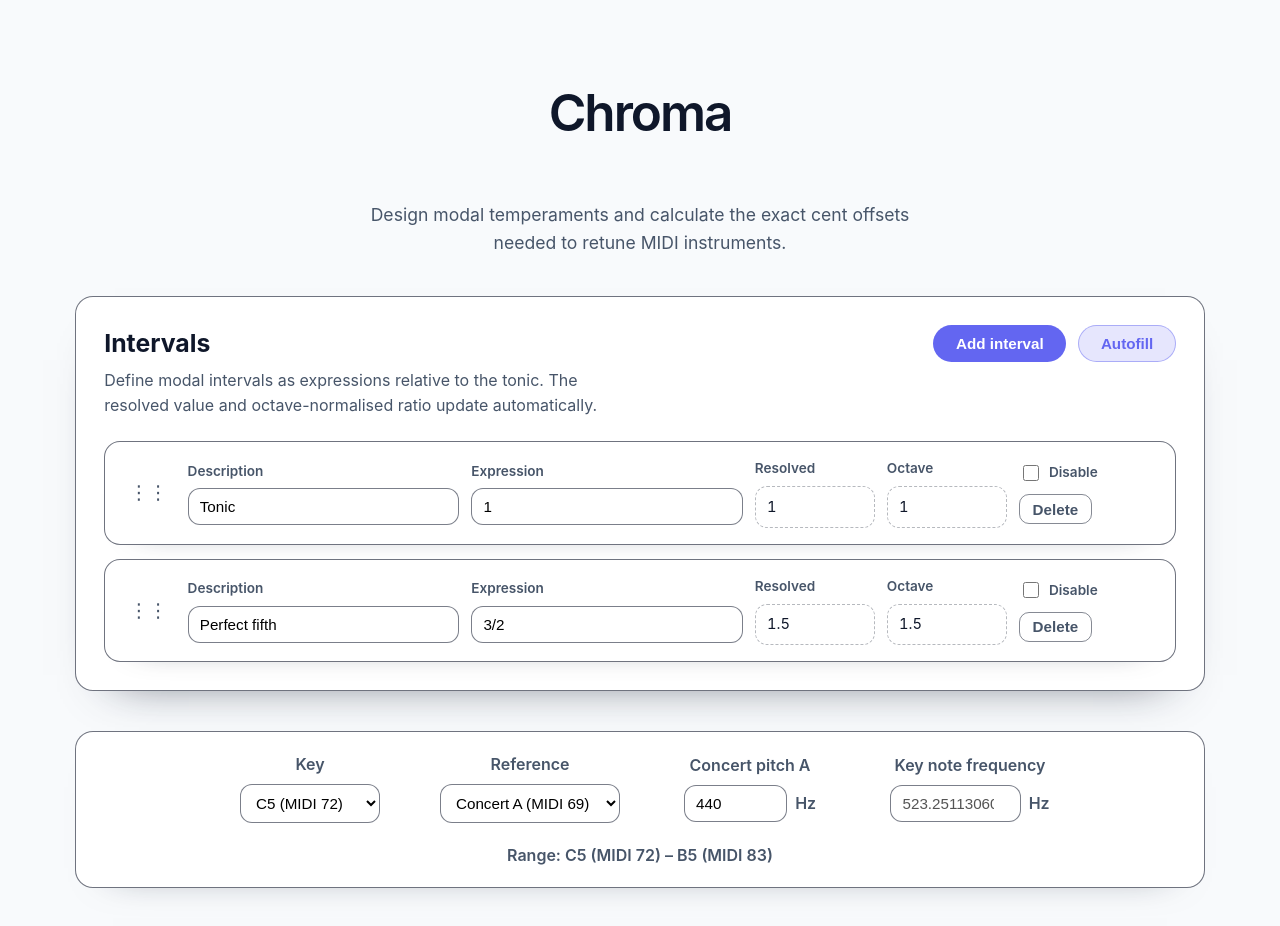
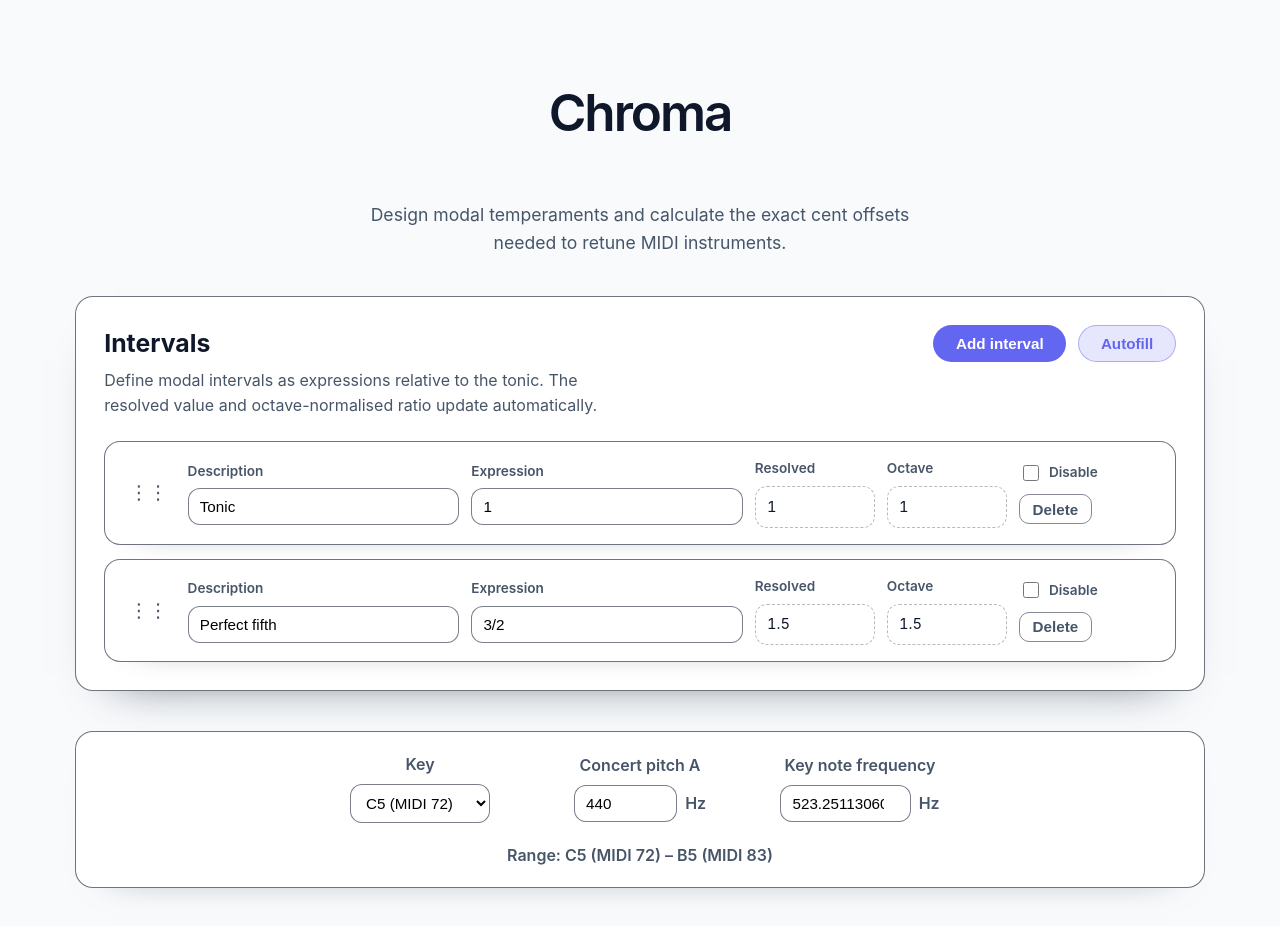
Before and after one commit to MomoPewpew/Chroma, a React (Vite) app: page / in a window 1280 px wide. Shown: the top 926 px of the page. Built offline with nearby package versions, Linux system fonts and the light colour scheme.

Commit message:
Refactor pitch configuration by removing reference mode state and related UI elements. Simplify base frequency calculation logic and update dependencies in the app's state management. Clean up unused code for improved maintainability.

```diff
--- a/src/App.tsx
+++ b/src/App.tsx
@@ -22,8 +22,6 @@ const MIN_KEY_NOTE = 69 // A4
 const MAX_KEY_NOTE = 80 // G#5 / Ab5
 const TOTAL_PITCHES = 12
 const OCTAVE_EPSILON = 1e-6
-
-type ReferenceMode = 'concertA' | 'keyFrequency'
 
 type IntervalDefinition = {
   id: string
@@ -181,7 +179,6 @@ function App() {
   ])
   const [keyRoot, setKeyRoot] = useState<number>(72)
   const [concertPitch, setConcertPitch] = useState<number>(440)
-  const [referenceMode, setReferenceMode] = useState<ReferenceMode>('concertA')
   const [keyFrequency, setKeyFrequency] = useState<number>(() =>
     deriveBaseFrequency(440, 72),
   )
@@ -319,12 +316,11 @@ function App() {
   )
 
   const baseFrequency = useMemo(() => {
-    const derived = deriveBaseFrequency(concertPitch, keyRoot)
-    if (referenceMode === 'keyFrequency') {
-      return keyFrequency > 0 ? keyFrequency : derived
+    if (Number.isFinite(keyFrequency) && keyFrequency > 0) {
+      return keyFrequency
     }
-    return derived
-  }, [concertPitch, keyFrequency, keyRoot, referenceMode])
+    return deriveBaseFrequency(concertPitch, keyRoot)
+  }, [keyFrequency, concertPitch, keyRoot])
 
   const computedPitches: PitchWithComputed[] = useMemo(
     () =>
@@ -416,15 +412,6 @@ function App() {
     const numeric = Number(value)
     if (!Number.isNaN(numeric) && numeric > 0) {
       syncFromKeyFrequency(numeric, keyRoot)
-    }
-  }
-
-  const handleReferenceModeChange = (mode: ReferenceMode) => {
-    setReferenceMode(mode)
-    if (mode === 'keyFrequency') {
-      syncFromKeyFrequency(baseFrequency, keyRoot)
-    } else {
-      syncFromConcertPitch(concertPitch, keyRoot)
     }
   }
 
@@ -544,7 +531,7 @@ function App() {
 
       <section className="interval-tool">
         <div className="interval-tool__header">
-          <div>
+      <div>
             <h2>Intervals</h2>
             <p>
               Define modal intervals as expressions relative to the tonic. The resolved value and
@@ -593,18 +580,6 @@ function App() {
         </div>
 
         <div className="pitch-config__field">
-          <label htmlFor="reference-mode">Reference</label>
-          <select
-            id="reference-mode"
-            value={referenceMode}
-            onChange={(event) => handleReferenceModeChange(event.target.value as ReferenceMode)}
-          >
-            <option value="concertA">Concert A (MIDI 69)</option>
-            <option value="keyFrequency">Key note frequency</option>
-          </select>
-        </div>
-
-        <div className="pitch-config__field">
           <label htmlFor="concert-pitch">Concert pitch A</label>
           <div className="pitch-config__input">
             <input
@@ -615,7 +590,6 @@ function App() {
               step={0.1}
               value={concertPitch}
               onChange={(event) => handleConcertPitchChange(event.target.value)}
-              disabled={referenceMode !== 'concertA'}
             />
             <span>Hz</span>
           </div>
@@ -632,7 +606,6 @@ function App() {
               step={0.01}
               value={Number.isFinite(keyFrequency) ? keyFrequency : ''}
               onChange={(event) => handleKeyFrequencyChange(event.target.value)}
-              disabled={referenceMode !== 'keyFrequency'}
             />
             <span>Hz</span>
           </div>
```
